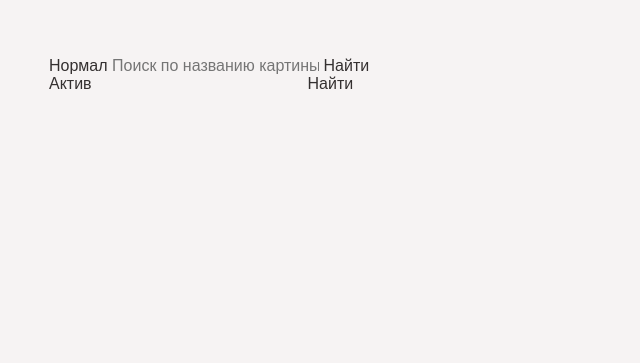
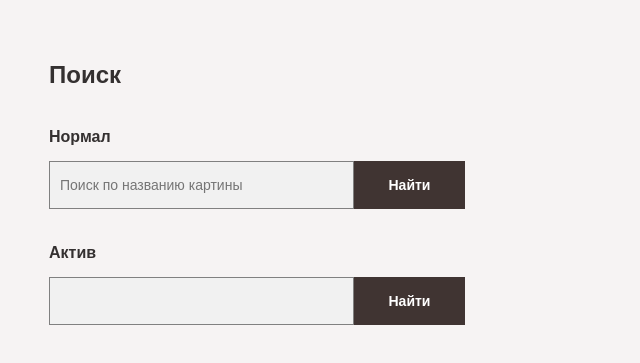
Before and after one commit to gleb-erokhin/banki.shop, a website: page src/html/uiKit.html in a window 1280 px wide. Shown: the part 603-966 px from the top of the page, without its empty margins (319-959 px from the left). Before the commit the page ends 800 px from the top, so only its background shows below. Drawn offline with nearby package versions, Linux system fonts and the light colour scheme; files that its build step writes are made by us from their sources; a web font is replaced by a local one.

Commit message:
основаная верстка готова, корректировка pixel perfect

```diff
--- a/src/html/uiKit.html
+++ b/src/html/uiKit.html
@@ -15,6 +15,7 @@
 
                 <div class="uikit">
 
+                    <!-- шрифт -->
                     <div class="uikit__main-title title">Шрифт: Merriweather</div>
 
                     <ul class="uikit__list">
@@ -26,8 +27,10 @@
                         <li class="uikit__item title title--fz14-light">H6 - 14px light, int. 21</li>
                     </ul>
 
+                    <!-- кнопки -->
                     <div class="uikit__buttons">
-                        <h1 class="title title--fz24-bold">Кнопки</h1>
+                        <h1 class="uikit__title title title--fz24-bold">Кнопки</h1>
+
                         <div class="uikit__buttons-wrapper">
                             <button class="btn" type="button">
                                 Нормал
@@ -45,16 +48,21 @@
                         </div>
                     </div>
 
+                    <!-- поиск -->
                     <div class="uikit__search">
+                        <h1 class="uikit__title title title--fz24-bold">Поиск</h1>
+
+                        <p class="uikit__search-subtitle  title title--fz16-bold">Нормал</p>
                         <div class="uikit__search-item">
-                            <label for="normal">Нормал</label>
-                            <input type="text" name="normal" placeholder="Поиск по названию картины">
-                            <button type="submit">Найти</button>
+                            <input class="uikit__input" type="text" name="normal"
+                                placeholder="Поиск по названию картины">
+                            <button class="uikit__search-btn" type="submit">Найти</button>
+
                         </div>
+                        <p class="uikit__search-subtitle title title--fz16-bold">Актив</p>
                         <div class="uikit__search-item">
-                            <label for="normal">Актив</label>
-                            <input type="text" name="normal">
-                            <button type="submit">Найти</button>
+                            <input class="uikit__input" type="text" name="normal">
+                            <button class="uikit__search-btn" type="submit">Найти</button>
                         </div>
                     </div>
                 </div>
--- a/src/scss/block/_btn.scss
+++ b/src/scss/block/_btn.scss
@@ -17,8 +17,13 @@ a.btn,
 }
 
 a.btn--disable,
-.btn--disable {
+.btn--disable:disabled {
     background-color: #c1b4b1;
+}
+
+button[disabled] {
+    cursor: default;
+    pointer-events: none;
 }
 
 a.btn--cart,
--- a/src/scss/block/_uikit.scss
+++ b/src/scss/block/_uikit.scss
@@ -1,6 +1,6 @@
 .main-ui {
     &__container {
-        width: 734px;
+        max-width: 734px;
         padding: 0 15px;
         margin: 0 auto;
     }
@@ -27,11 +27,52 @@
     &__buttons {
         margin-bottom: 60px;
     }
-    &__buttons h1 {
+    &__title {
         margin-bottom: 32px;
     }
     &__buttons-wrapper {
         display: flex;
         gap: 24px;
     }
+    &__search-subtitle {
+        margin-bottom: 12px;
+    }
+    &__search-btn {
+        width: 122px;
+        height: 48px;
+        background-color: #403432;
+
+        font-family: var(--font-family);
+        font-weight: 700;
+        font-size: 14px;
+        line-height: 1.5;
+        color: #fff;
+    }
+
+    &__search-item {
+        max-width: 416px;
+        display: flex;
+
+        margin-bottom: 32px;
+    }
+    &__input {
+        flex-grow: 1;
+    }
 }
+
+input[type="text"] {
+    padding: 10px;
+    font-size: 17px;
+    border: 1px solid grey;
+    float: left;
+    width: 80%;
+    background: #f1f1f1;
+}
+
+input[placeholder] {
+    font-family: var(--font-family);
+    font-weight: 400;
+    font-size: 14px;
+    line-height: 1.5;
+    color: #9f9f9f;
+}
```
